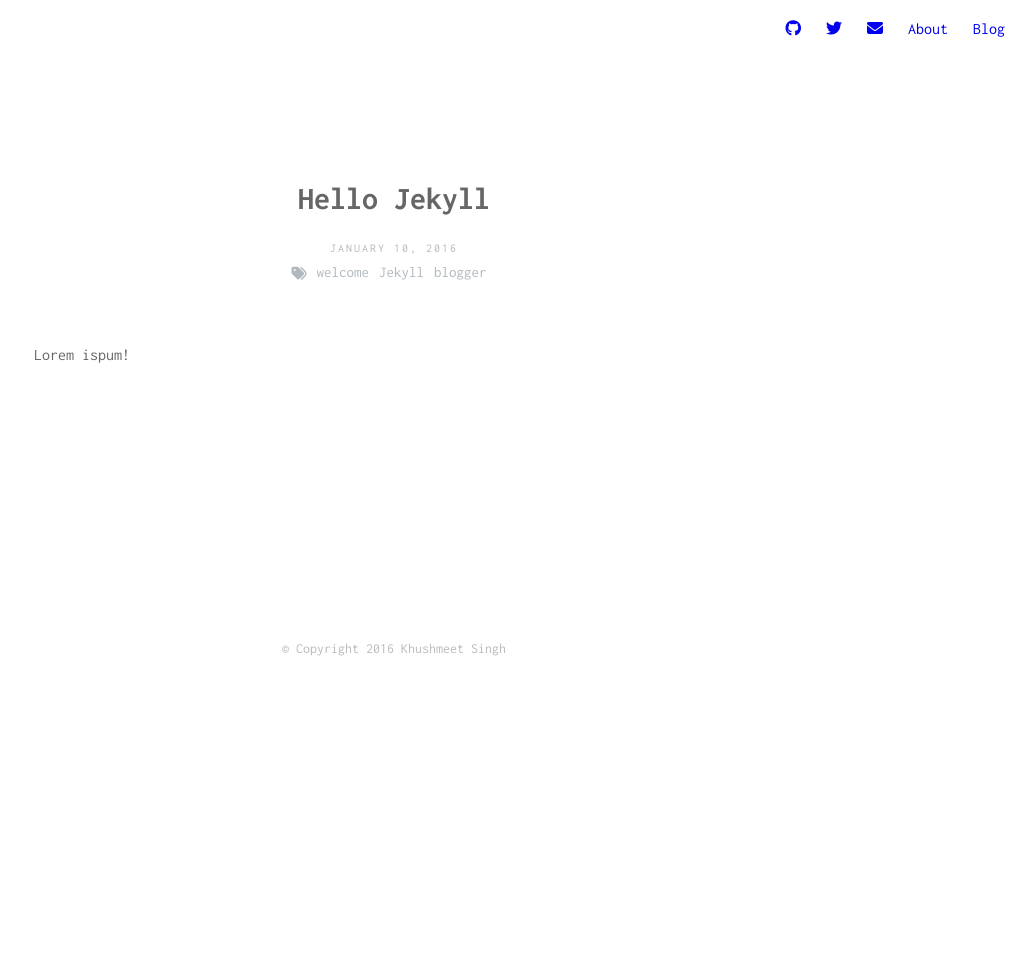
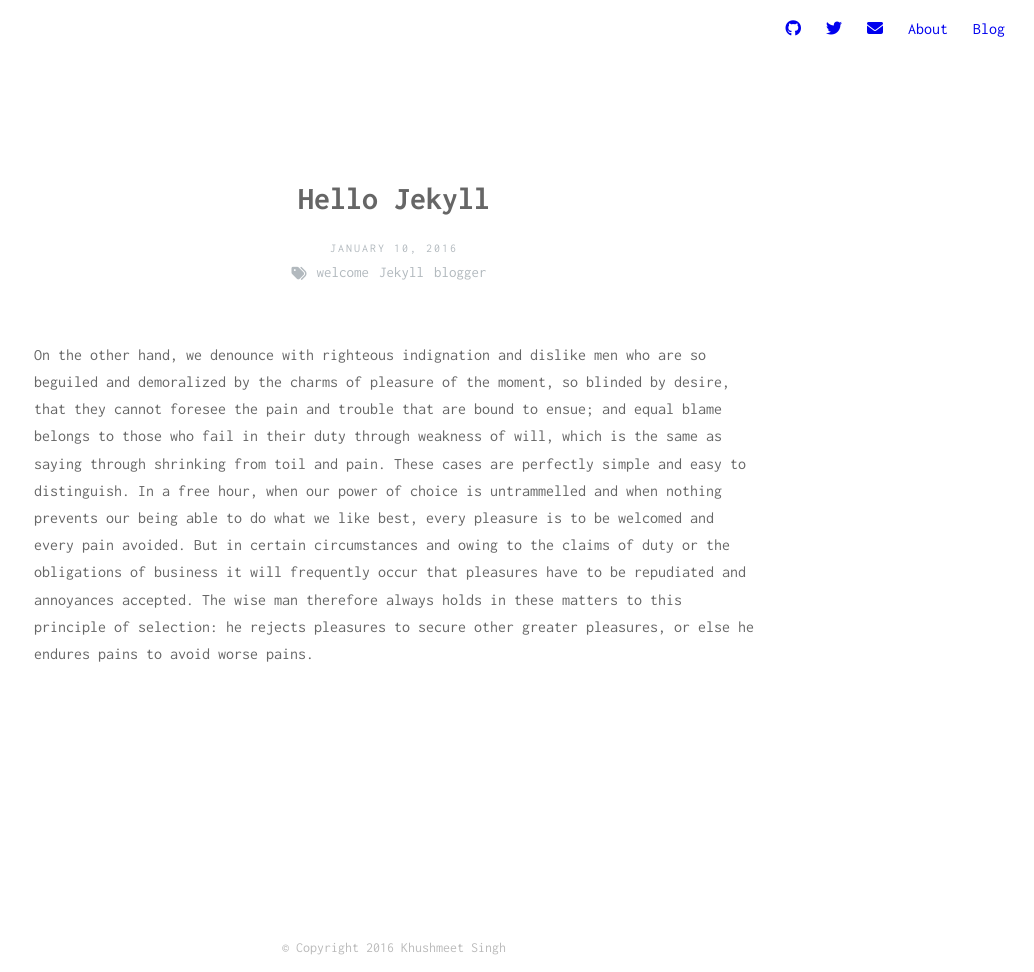
Before and after one commit to khushmeeet/khushmeeet.github.io, a Jekyll site: the page built from _posts/2016-11-02-hello-jekyll.md, in a window 1280 px wide. Shown: the whole page, without its empty margins (246-1280 px from the left). Built offline with Jekyll 4.4.1, drawn with Linux system fonts in a browser that asks for light colours; nearby versions of some CDN libraries; before the commit the page ends 900 px from its top, so only the background shows below that.

Commit message:
more text

```diff
--- a/_posts/2016-11-02-hello-jekyll.md
+++ b/_posts/2016-11-02-hello-jekyll.md
@@ -8,4 +8,4 @@ category:
   - blogger
 ---
 
-Lorem ispum!
+On the other hand, we denounce with righteous indignation and dislike men who are so beguiled and demoralized by the charms of pleasure of the moment, so blinded by desire, that they cannot foresee the pain and trouble that are bound to ensue; and equal blame belongs to those who fail in their duty through weakness of will, which is the same as saying through shrinking from toil and pain. These cases are perfectly simple and easy to distinguish. In a free hour, when our power of choice is untrammelled and when nothing prevents our being able to do what we like best, every pleasure is to be welcomed and every pain avoided. But in certain circumstances and owing to the claims of duty or the obligations of business it will frequently occur that pleasures have to be repudiated and annoyances accepted. The wise man therefore always holds in these matters to this principle of selection: he rejects pleasures to secure other greater pleasures, or else he endures pains to avoid worse pains.
```
